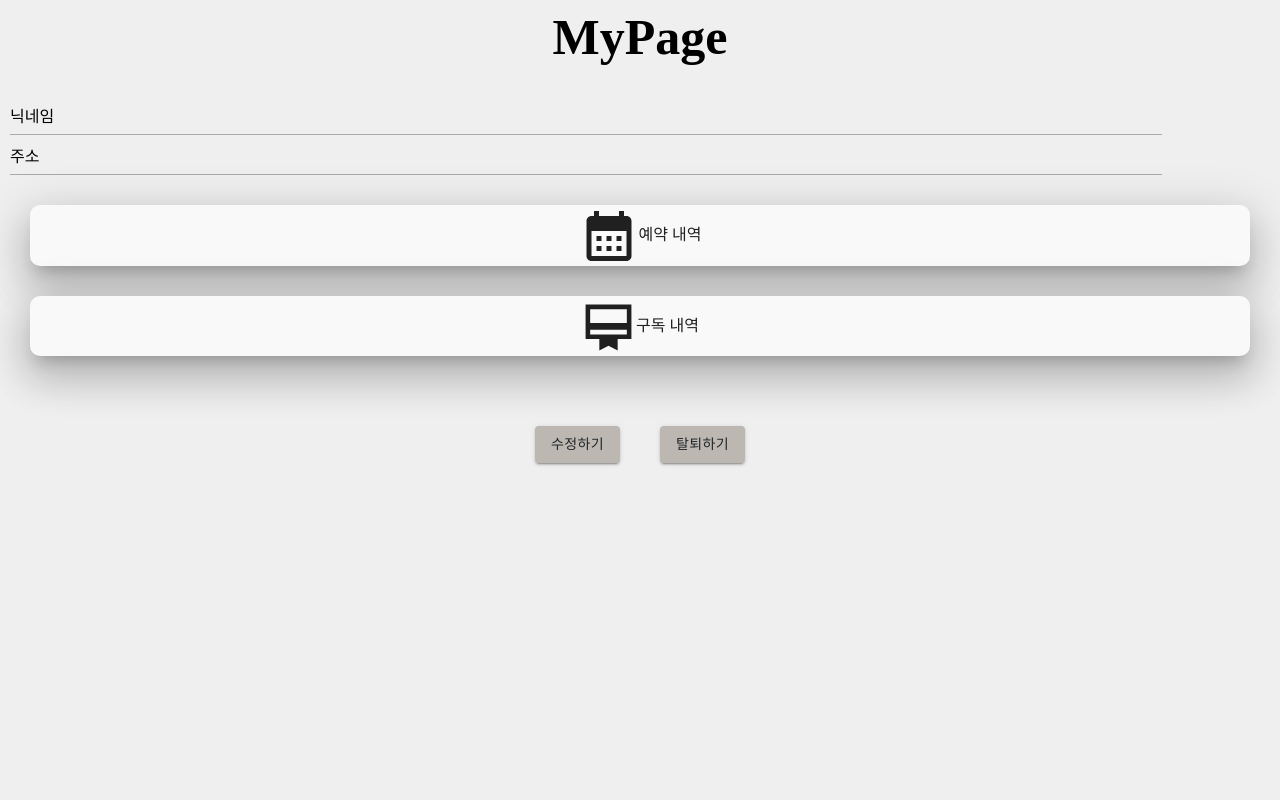
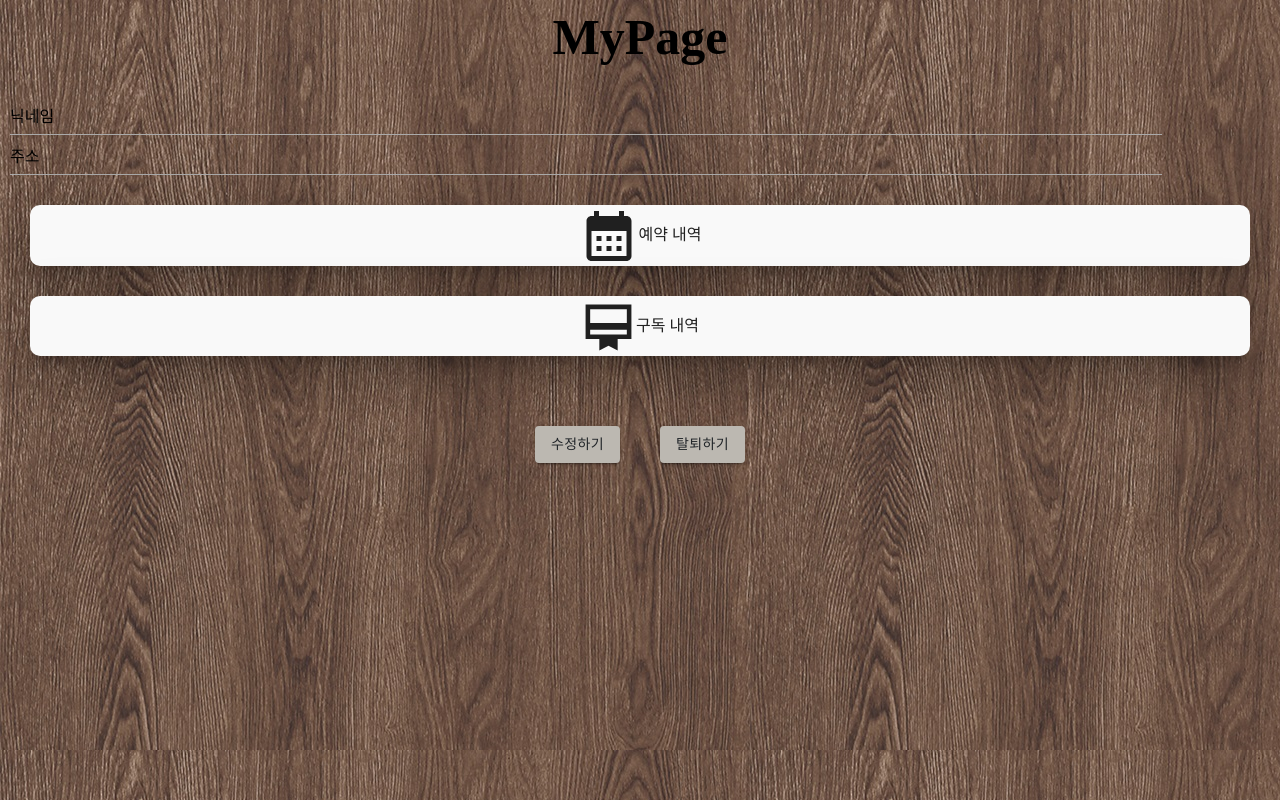
Before and after one commit to ris2131/ssafyEBSMirror, a React (Create React App) app in the folder customer-front/ebs/: page /mypage in a window 1280 px wide. Built offline with nearby package versions, Linux system fonts and the light colour scheme; no server answers; a web font is replaced by a local one.

Commit message:
임시저장

```diff
--- a/customer-front/ebs/src/pages/mypage/Mypage.js
+++ b/customer-front/ebs/src/pages/mypage/Mypage.js
@@ -14,6 +14,7 @@ import SubscribecardComponent from "../../components/mypage/SubscribecardCompone
 import { createTheme, ThemeProvider } from '@mui/material/styles';
 import Grid from '@mui/material/Grid'; // Grid version 1
 import Grid2 from '@mui/material/Unstable_Grid2'; // Grid version 2
+import wood_image from "../../assets/wood_image.jpg";
 
 const theme = createTheme({
   palette: {
@@ -41,7 +42,8 @@ const style = {
   };
 
 const InfoContainer = styled.div`
-  background-color: #efefef;
+  // background-color: #efefef;
+  background-image: url(${wood_image});
   font-family: GowunBatang-Regular;
   height: 100vh;
 `;
```
Also changed, not shown: customer-front/ebs/src/assets/wood_image.jpg (added).
